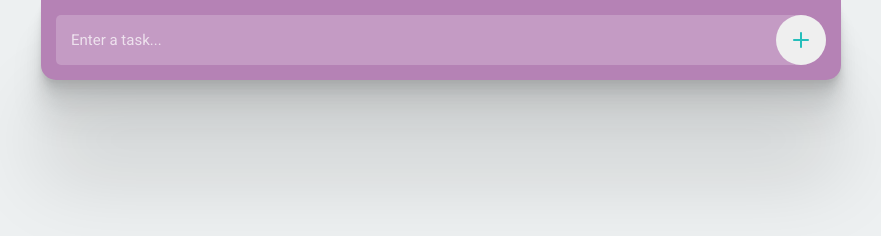
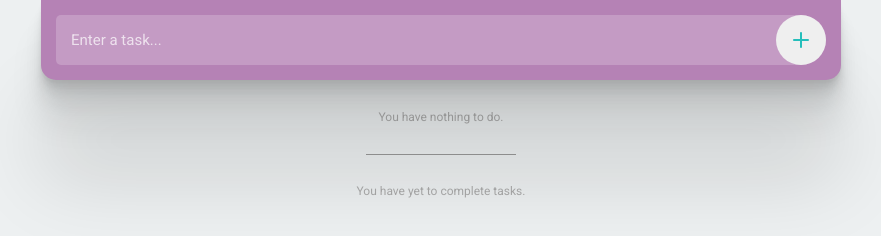
Before and after one commit to hithesh98/to-do, a plain HTML site: page index.html in a window 1280 px wide. Shown: the whole page, without its empty margins (199-1080 px from the left). Drawn offline with Linux system fonts and the light colour scheme.

Commit message:
Messages when empty

```diff
--- a/resources/css/styles.css
+++ b/resources/css/styles.css
@@ -204,12 +204,17 @@ header button svg .fill {
     fill: #fff;
 }
 
-ul.todo#completed:not(:empty) {
+ul.todo#completed {
     padding-top: 60px;
     opacity: 0.6;
     position: relative;
 }
-ul.todo#completed:not(:empty)::before{
+ul.todo#completed:empty {
+    padding-top: 60px;
+    position: relative;
+    opacity: 1;
+}
+ul.todo#completed::before{
     content: '';
     width: 150px;
     height: 1px;
@@ -220,3 +225,18 @@ ul.todo#completed:not(:empty)::before{
     margin: 0 0 0 -75px;
 
 }
+ul.todo#todo:empty:after {
+    content: 'You have nothing to do.';
+    margin-top: 15px;
+}
+ul.todo#completed:empty:after {
+    content: 'You have yet to complete tasks.';
+}
+ul.todo#todo::after,
+ul.todo#completed::after {
+    width: 100%;
+    display: block;
+    color: #aaa;
+    font-size: 12px;
+    text-align: center;
+}
```
Also changed, not shown: index.html (+1 -2 lines).
